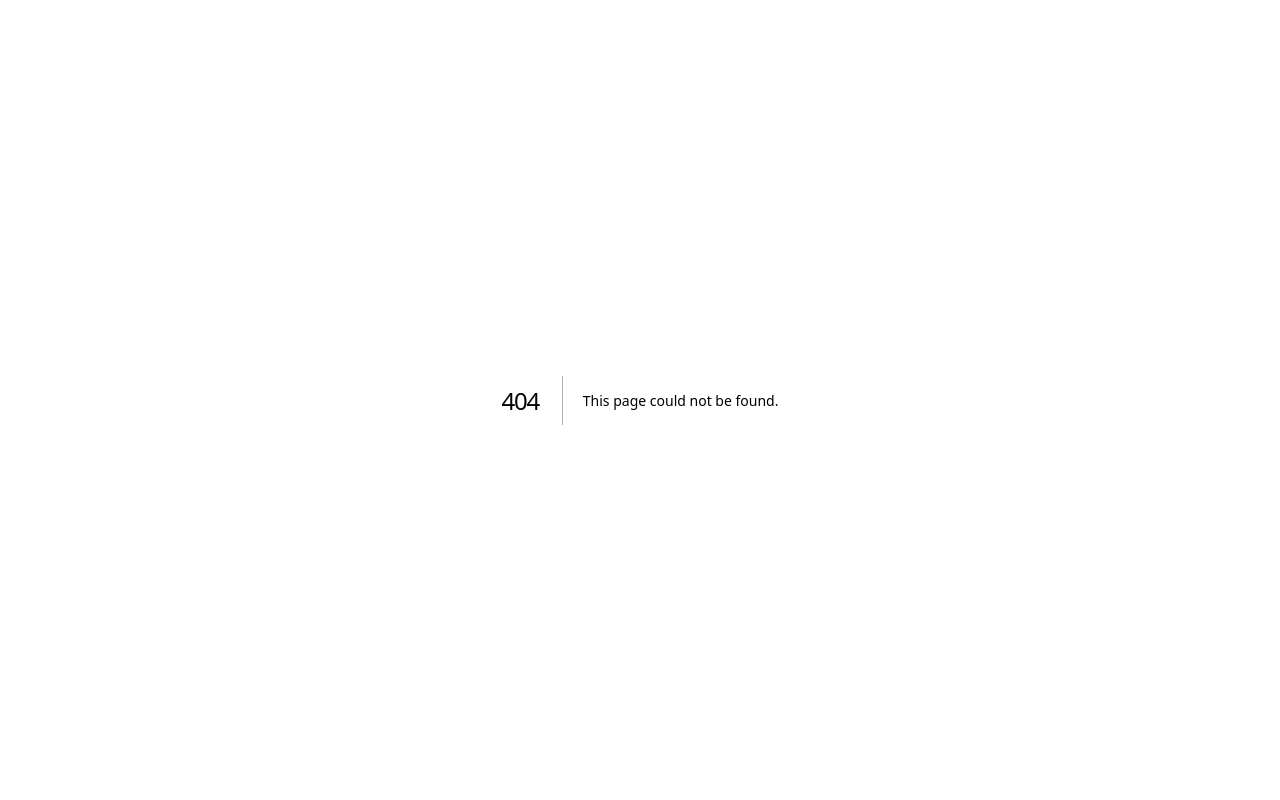
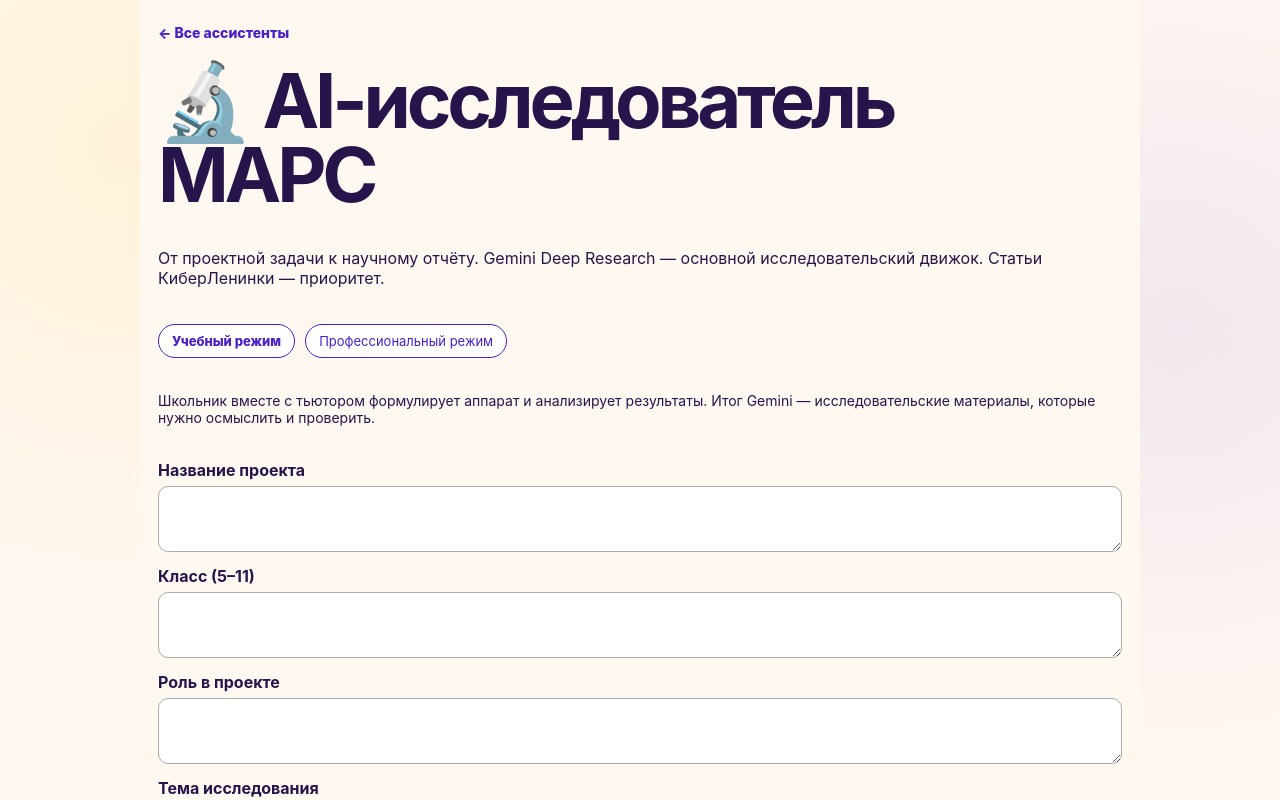
Before and after one commit to a3577813-svg/mars-ai-assistants, a Next.js app: page /research in a window 1280 px wide. Before the commit this address had no page. Shown: the top 800 px of the page. Built offline with nearby package versions, Linux system fonts and the light colour scheme.

Commit message:
Add MARS research interface with student and teacher modes

```diff
--- /dev/null
+++ b/app/research/page.js
@@ -0,0 +1,29 @@
+'use client';
+import { useEffect, useState } from 'react';
+const fields=[['project','Название проекта'],['grade','Класс (5–11)'],['role','Роль в проекте'],['topic','Тема исследования'],['problem','Проблема / исследовательский вопрос'],['object','Объект'],['subject','Предмет'],['goal','Цель исследования'],['tasks','Задачи исследования'],['methods','Методы исследования'],['sources','Ссылки на уже найденные статьи (необязательно)']];
+export default function ResearchPage(){
+ const [mode,setMode]=useState('student'); const [form,setForm]=useState({}); const [id,setId]=useState(''); const [status,setStatus]=useState(''); const [report,setReport]=useState(''); const [error,setError]=useState(''); const [loading,setLoading]=useState(false);
+ useEffect(()=>{try{const s=JSON.parse(localStorage.getItem('mars_research_draft')||'{}');setForm(s.form||{project:localStorage.getItem('mars_project')||''});setMode(s.mode||'student');setId(s.id||'');setReport(s.report||'');setStatus(s.status||'');}catch{}},[]);
+ useEffect(()=>{localStorage.setItem('mars_research_draft',JSON.stringify({mode,form,id,report,status}));},[mode,form,id,report,status]);
+ useEffect(()=>{if(!id||!['in_progress','queued','running'].includes(status))return;let active=true;async function check(){try{const r=await fetch('/api/research?id='+encodeURIComponent(id),{cache:'no-store'});const d=await r.json();if(!active)return;if(!r.ok)throw Error(d.error);setStatus(d.status);if(d.report)setReport(d.report);if(d.error)setError(d.error);}catch(e){if(active)setError(e.message);}}check();const timer=setInterval(check,12000);return()=>{active=false;clearInterval(timer)}},[id,status]);
+ async function start(e){e.preventDefault();if(!window.confirm('Запустить платное исследование Gemini Deep Research по согласованной теме?'))return;setLoading(true);setError('');setReport('');setId('');try{const r=await fetch('/api/research',{method:'POST',headers:{'Content-Type':'application/json'},body:JSON.stringify({...form,mode})});const d=await r.json();if(!r.ok)throw Error(d.error);setId(d.id);setStatus(d.status);}catch(e){setError(e.message)}finally{setLoading(false)}}
+ const update=(key,value)=>setForm(f=>({...f,[key]:value}));
+ return <main className="chat-shell" style={{maxWidth:1000,margin:'0 auto',padding:'24px 18px'}}>
+ <a href="/" className="back-link">← Все ассистенты</a>
+ <h1 style={{marginTop:22}}>🔬 AI-исследователь МАРС</h1>
+ <p>От проектной задачи к научному отчёту. Gemini Deep Research — основной исследовательский движок. Статьи КиберЛенинки — приоритет.</p>
+ <div style={{display:'flex',gap:10,margin:'20px 0'}}>
+ <button type="button" className="ghost-button" onClick={()=>setMode('student')} style={{fontWeight:mode==='student'?800:400}}>Учебный режим</button>
+ <button type="button" className="ghost-button" onClick={()=>setMode('teacher')} style={{fontWeight:mode==='teacher'?800:400}}>Профессиональный режим</button></div>
+ <p style={{fontSize:14}}>{mode==='student'?'Школьник вместе с тьютором формулирует аппарат и анализирует результаты. Итог Gemini — исследовательские материалы, которые нужно осмыслить и проверить.':'Педагог согласовывает аппарат, Gemini готовит развёрнутый аналитический отчёт для экспертной проверки.'}</p>
+ <form onSubmit={start} style={{display:'grid',gap:14,marginTop:20}}>
+ {fields.map(([key,label])=><label key={key} style={{display:'grid',gap:6}}><strong>{label}</strong><textarea rows={['problem','tasks','sources'].includes(key)?3:2} value={form[key]||''} onChange={e=>update(key,e.target.value)} placeholder={key==='sources'?'https://cyberleninka.ru/article/...':''} style={{width:'100%',padding:12,borderRadius:10,border:'1px solid #aaa',font:'inherit'}}/></label>)}
+ <p style={{fontSize:13}}>Перед запуском проверьте связность объекта, предмета, цели, задач и методов. Исследование может занимать несколько минут и тарифицируется Google отдельно.</p>
+ <button type="submit" disabled={loading||!!id&&['in_progress','queued','running'].includes(status)} style={{padding:14,borderRadius:10,background:'#4b20c8',color:'white',fontWeight:700,border:0,cursor:'pointer'}}>{loading?'Запуск…':'Запустить Gemini Deep Research'}</button>
+ </form>
+ {id&&<section style={{marginTop:25,padding:16,border:'1px solid #aaa',borderRadius:12}}><h2>Исследование</h2><p>Статус: <strong>{status}</strong></p><p style={{fontSize:12,overflowWrap:'anywhere'}}>ID: {id}</p><p>Состояние сохраняется в этом браузере. Можно вернуться на страницу позже.</p></section>}
+ {error&&<p role="alert" style={{color:'#a11'}}>{error}</p>}
+ {report&&<section style={{marginTop:24}}><h2>Отчёт Gemini — требует проверки источников</h2><button type="button" className="ghost-button" onClick={()=>{const blob=new Blob([report],{type:'text/plain;charset=utf-8'});const url=URL.createObjectURL(blob);const a=document.createElement('a');a.href=url;a.download='МАРС_исследование.txt';a.click();URL.revokeObjectURL(url)}}>Сохранить текст отчёта</button><article style={{whiteSpace:'pre-wrap',overflowWrap:'anywhere',lineHeight:1.6,marginTop:16}}>{report}</article></section>}
+ {id&&status==='completed'&&<button className="ghost-button" onClick={()=>{setId('');setReport('');setStatus('');setError('')}}>Новое исследование</button>}
+ </main>;
+}
```
